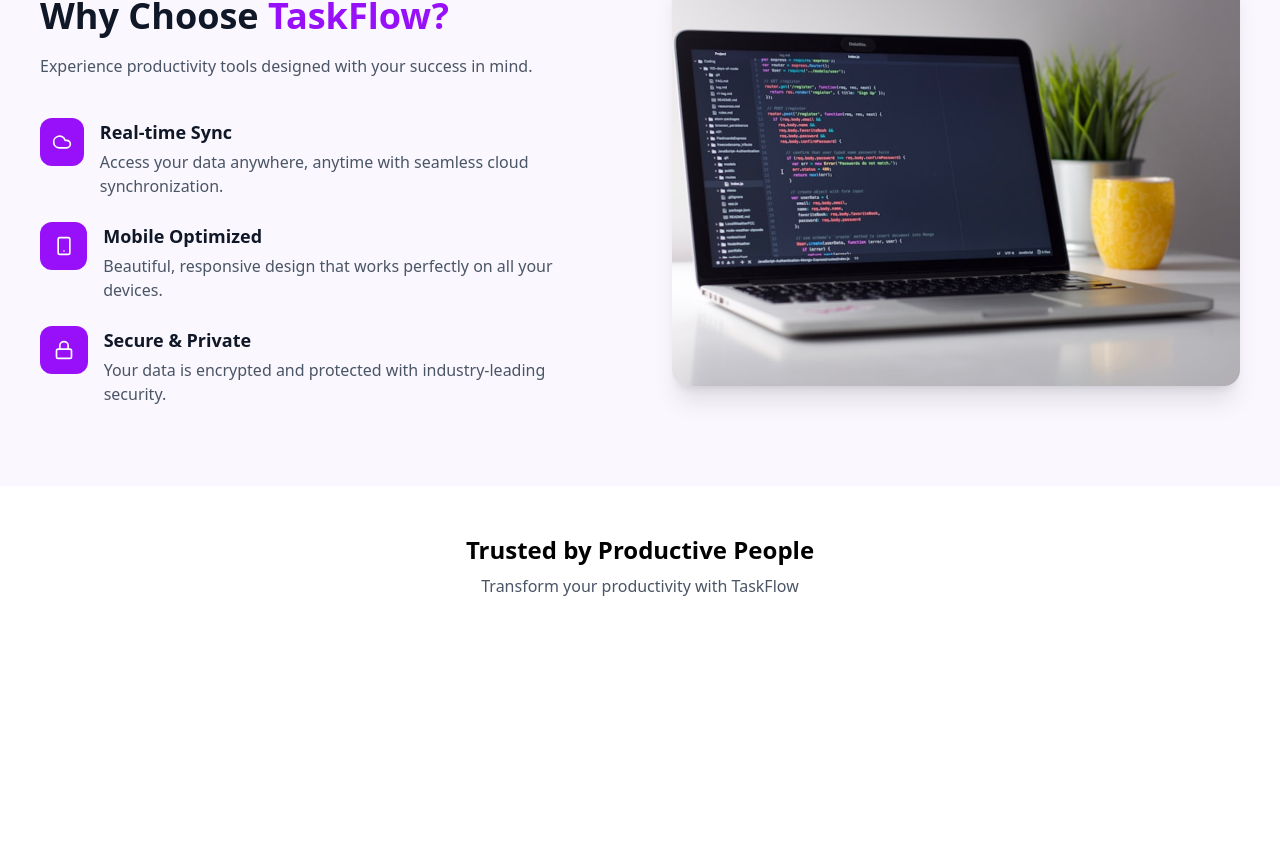
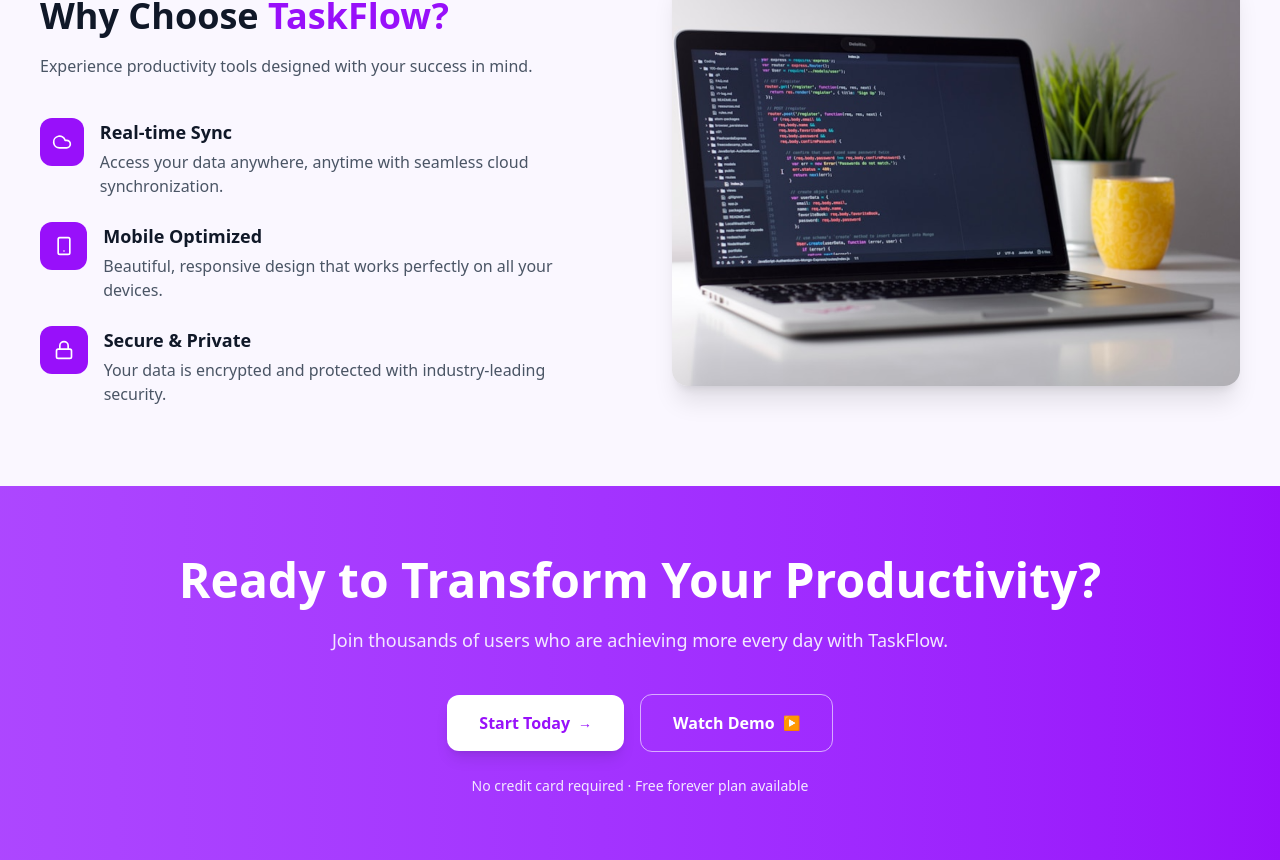
Before and after one commit to user2982024/Tracker_App, a React (Vite) app in the folder Frontend/: page / in a window 1280 px wide. Shown: the part 1542-2402 px from the top of the page. Before the commit the page ends 2188 px from the top, so only its background shows below. Built offline with nearby package versions, Linux system fonts and the light colour scheme.

Commit message:
Layout Fixed!

```diff
--- a/Frontend/src/App.jsx
+++ b/Frontend/src/App.jsx
@@ -3,6 +3,7 @@ import Navbar from './UI_components/Navbar';
 import MainSreen_1 from './UI_components/MainScreen_1';
 import Card_1_Section from './UI_components/Card_1_Section';
 import MainScreen_2 from './UI_components/MainScreen_2';
+import Ending from './UI_components/Ending';
 
 const App = () => {
   return (
@@ -11,6 +12,7 @@ const App = () => {
       <MainSreen_1 />
       <Card_1_Section />
       <MainScreen_2 />
+      <Ending />
     </div>
   )
 }
--- a/Frontend/src/UI_components/Ending.jsx
+++ b/Frontend/src/UI_components/Ending.jsx
@@ -0,0 +1,41 @@
+const Ending = () => {
+  return (
+    <section className="relative overflow-hidden bg-linear-to-r from-purple-500 to-purple-600 py-16">
+      <div className="mx-auto max-w-5xl px-6 text-center text-white">
+
+        {/* Heading */}
+        <h2 className="text-3xl font-bold leading-tight sm:text-4xl md:text-5xl">
+          Ready to Transform Your Productivity?
+        </h2>
+
+        {/* Subtext */}
+        <p className="mx-auto mt-4 max-w-2xl text-base text-purple-100 sm:text-lg">
+          Join thousands of users who are achieving more every day with TaskFlow.
+        </p>
+
+        {/* CTA Buttons */}
+        <div className="mt-10 flex flex-col items-center justify-center gap-4 sm:flex-row">
+
+          {/* Primary Button */}
+          <button className="flex items-center justify-center gap-2 rounded-xl bg-white px-8 py-4 font-semibold text-purple-600 shadow-lg transition hover:scale-105 hover:bg-purple-50">
+            Start Today
+            <span className="text-sm">→</span>
+          </button>
+
+          {/* Secondary Button */}
+          <button className="flex items-center justify-center gap-2 rounded-xl border border-white/60 px-8 py-4 font-semibold text-white transition hover:scale-105 hover:bg-white/10">
+            Watch Demo
+            <span className="text-sm">▶</span>
+          </button>
+        </div>
+
+        {/* Footer Text */}
+        <p className="mt-6 text-sm text-purple-100">
+          No credit card required · Free forever plan available
+        </p>
+      </div>
+    </section>
+  );
+};
+
+export default Ending;
--- a/Frontend/src/UI_components/MainScreen_2.jsx
+++ b/Frontend/src/UI_components/MainScreen_2.jsx
@@ -23,7 +23,6 @@ const features = [
 
 const MainScreen_2 = () => {
   return (
-    <>
     <section className="bg-[#faf7ff] py-20 px-4">
       <div className="mx-auto max-w-7xl px-6">
         <div className="grid items-center gap-16 lg:grid-cols-2">
@@ -38,8 +37,7 @@ const MainScreen_2 = () => {
             </h2>
 
             <p className="mt-4 max-w-xl text-gray-600">
-                Experience productivity tools designed with your success in
-                mind.
+              Experience productivity tools designed with your success in mind.
             </p>
 
             {/* FEATURES LIST */}
@@ -56,9 +54,7 @@ const MainScreen_2 = () => {
                     <h4 className="text-lg font-semibold text-gray-900">
                       {feature.title}
                     </h4>
-                      <p className="mt-1 text-gray-600">
-                        {feature.description}
-                      </p>
+                    <p className="mt-1 text-gray-600">{feature.description}</p>
                   </div>
                 </div>
               ))}
@@ -78,11 +74,6 @@ const MainScreen_2 = () => {
         </div>
       </div>
     </section>
-      <div className="text-center my-8 md:my-12">
-        <h1 className="font-semibold text-2xl">Trusted by Productive People</h1>
-        <p className="text-gray-600 my-2">Transform your productivity with TaskFlow</p>
-      </div>
-    </>
   );
 };
 
```
Lines whose indentation alone changed are shown as unchanged.
